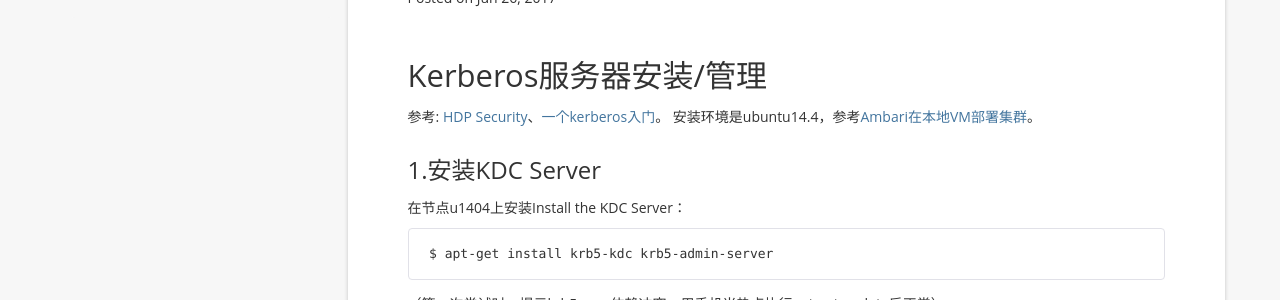
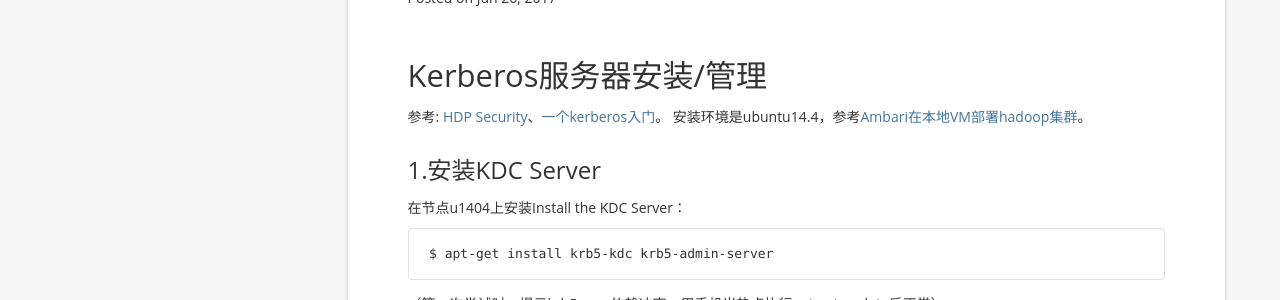
Before and after one commit to zhanglan/blog-1, a Jekyll site: the page built from _posts/2017-6-26-Kerberos管理(admin).md, in a window 1280 px wide and 900 px high. Shown: the part 387-687 px from the top of the window. Built offline with Jekyll 4.4.1, drawn with Linux system fonts in a browser that asks for light colours; nearby versions of some CDN libraries; comment, search, counter and statistics services are not loaded.

Commit message:
Update 2017-6-26-Kerberos管理(admin).md

```diff
--- a/_posts/2017-6-26-Kerberos管理(admin).md
+++ b/_posts/2017-6-26-Kerberos管理(admin).md
@@ -7,7 +7,7 @@
 ---
 ## Kerberos服务器安装/管理
 参考: [HDP Security](https://docs.hortonworks.com/HDPDocuments/HDP2/HDP-2.6.0/bk_security/content/_kerberos_overview.html)、[一个kerberos入门](https://steveloughran.gitbooks.io/kerberos_and_hadoop/content/)。
-安装环境是ubuntu14.4，参考[Ambari在本地VM部署集群](https://imaidata.github.io/blog/2017/06/26/Ambari%E5%9C%A8%E6%9C%AC%E5%9C%B0VM%E9%83%A8%E7%BD%B2%E9%9B%86%E7%BE%A4/)。
+安装环境是ubuntu14.4，参考[Ambari在本地VM部署hadoop集群](/ambari_vm/)。
 
 ### 1.安装KDC Server
 在节点u1404上安装Install the KDC Server：
```
